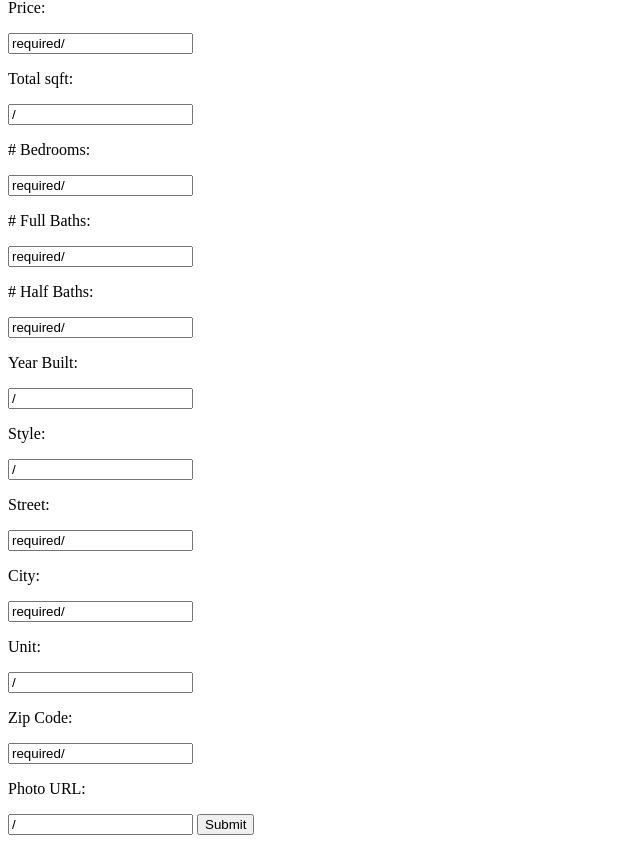
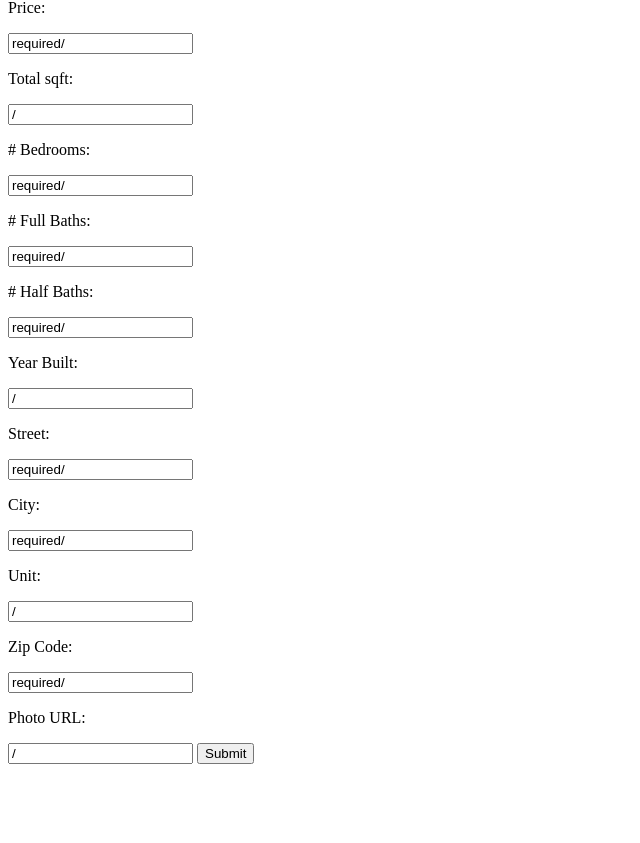
Before and after one commit to carlyswe/cop4710proj, a Flask app: page /editlisting/1 in a window 1280 px wide. Shown: the part 17-860 px from the top of the page, without its empty margins (0-640 px from the left). After the commit the page ends 781 px from the top, so only its background shows below. Run offline with Flask 3, Linux system fonts and the light colour scheme; data that the repository does not hold is empty.

Commit message:
Updated edit listing form to remove style

```diff
--- a/Website/templates/editlisting.html
+++ b/Website/templates/editlisting.html
@@ -13,8 +13,6 @@
     <input type = "text" name = "numhalfbaths" value = {{ houseinfo["half_baths"] }} required/>
     <p>Year Built:</p>
     <input type = "text" name = "yearbuilt" value = {{ houseinfo["year_built"] }} />
-    <p>Style: </p>
-    <input type = "text" name = "style" value = {{ houseinfo["style"] }}/>
     <p>Street:</p>
     <input type = "text" name = "street" value = {{ houseinfo["street"] }} required/>
     <p>City:</p>
```
